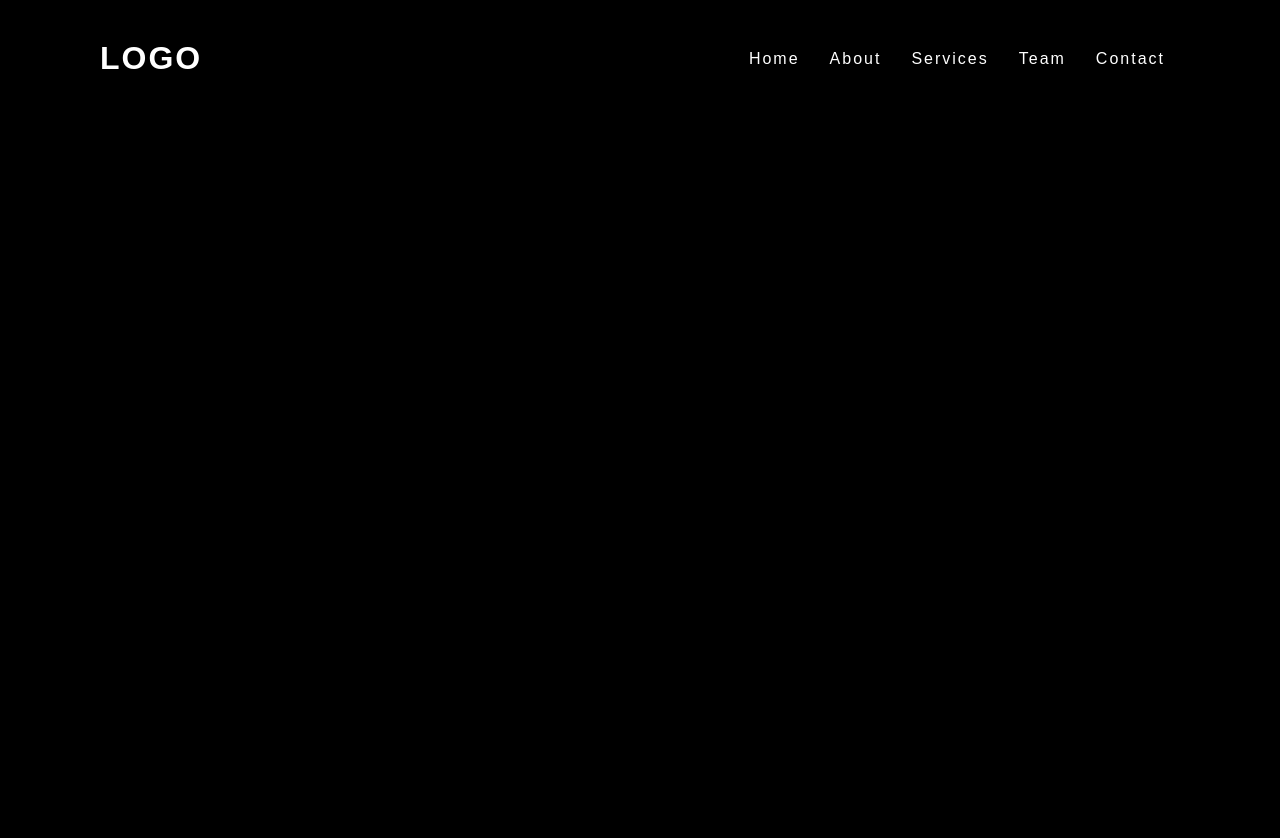
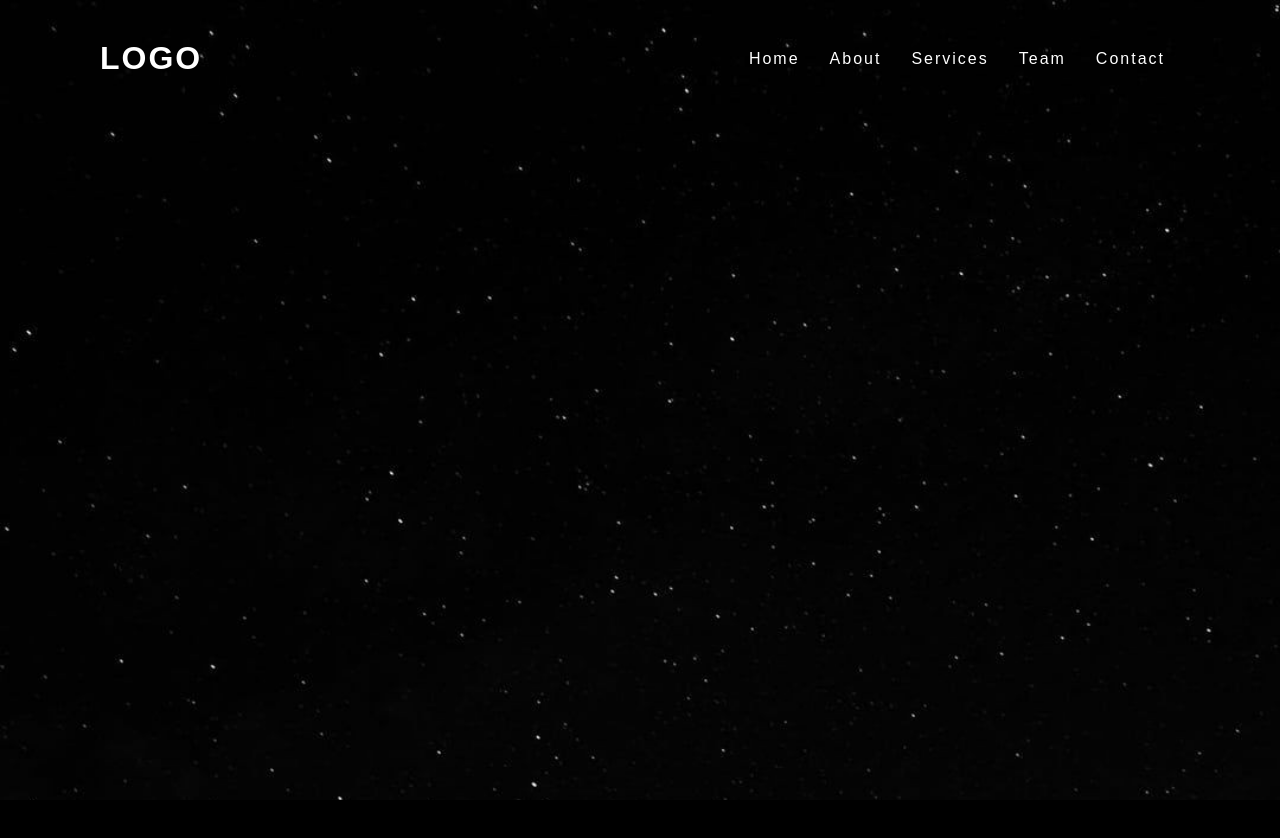
Before and after one commit to parixitsoni/sticky-navbar, a plain HTML site: page index.html in a window 1280 px wide. Shown: the top 838 px of the page. Drawn offline with Linux system fonts and the light colour scheme.

Commit message:
Update style.css
add banner css

```diff
--- a/style.css
+++ b/style.css
@@ -20,6 +20,7 @@ header{
     align-items: center;
     transition: 0.6s;
     padding: 40px 100px;
+    z-index: 10000;
 }
 
 header .logo{
@@ -54,3 +55,11 @@ header ul li a{
     font-weight: 500px;
     transition: 0.5s;
 }
+
+.banner{
+    position: relative;
+    width: 100%;
+    height: 100vh;
+    background: url(./banner.png);
+    background-size: cover;
+}
```
